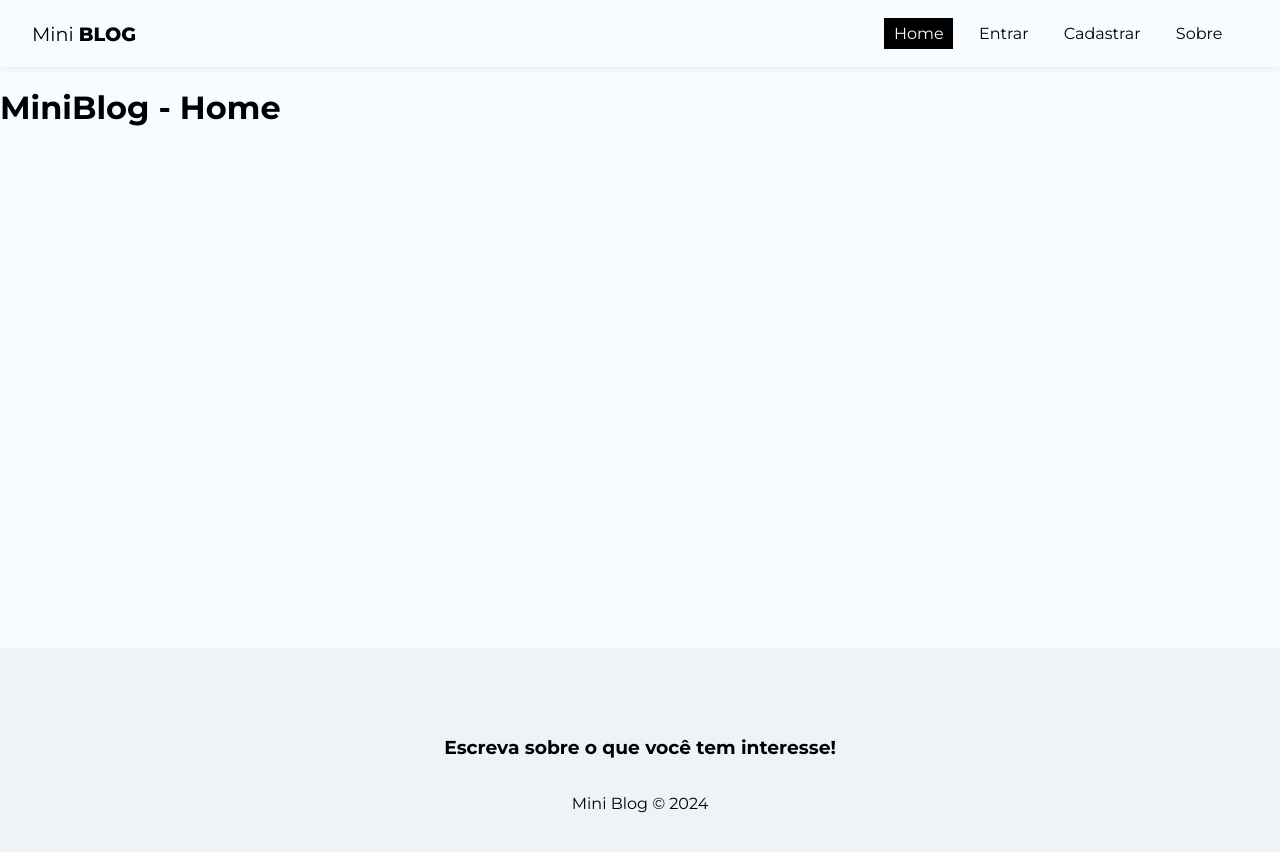
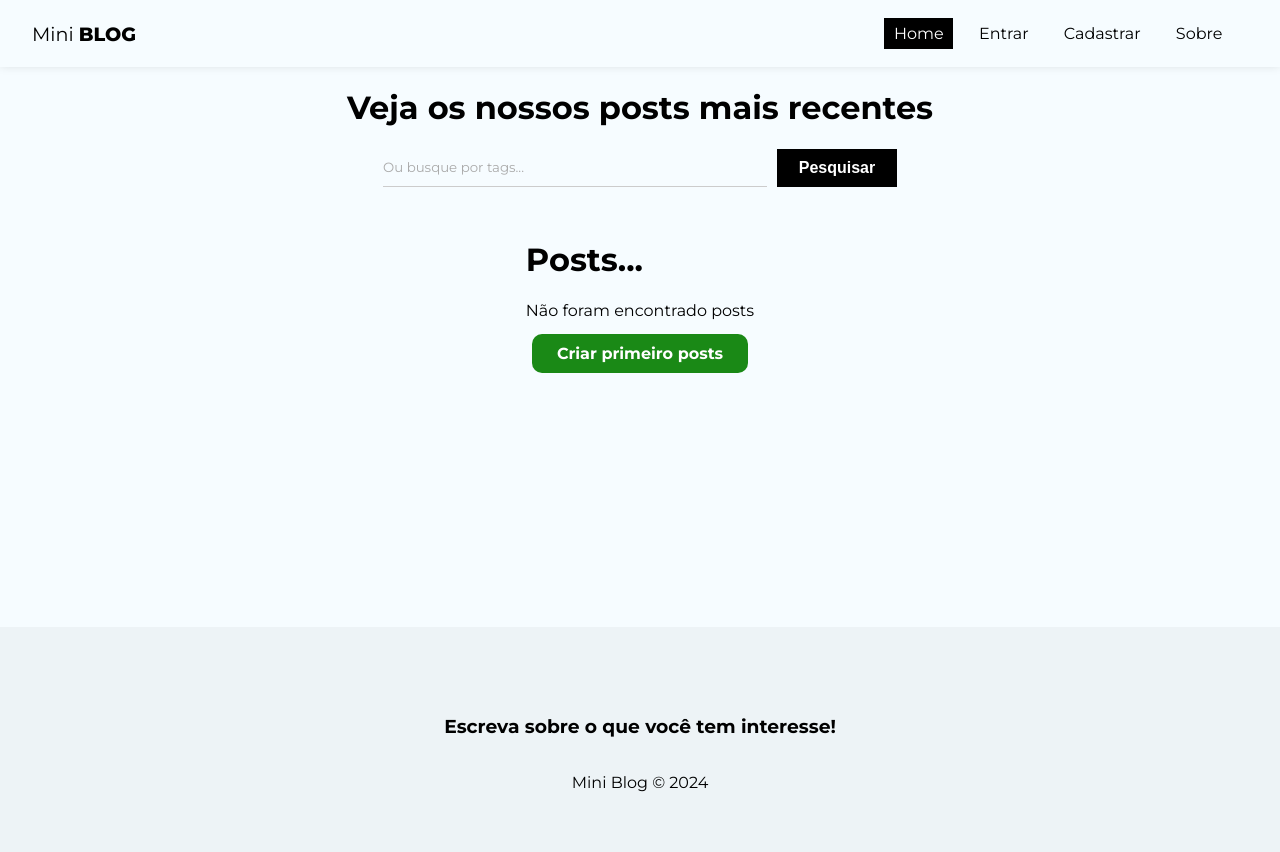
Before and after one commit to wkauan/miniBlog, a React (Vite) app: page / in a window 1280 px wide. Shown: the top 852 px of the page. Built offline with nearby package versions, Linux system fonts and the light colour scheme; no server answers.

Commit message:
feat: Iniciando page home

```diff
--- a/src/pages/home/home.module.css
+++ b/src/pages/home/home.module.css
@@ -0,0 +1,31 @@
+.home {
+  display: flex;
+  flex-direction: column;
+  align-items: center;
+  justify-content: center;
+}
+
+.search_form {
+  max-width: 100%;
+  width: 60%;
+  display: flex;
+  justify-content: center;
+  margin-bottom: 2em;
+}
+
+.search_form input {
+  margin-right: 10px;
+  width: 50%;
+}
+
+.noposts {
+  text-align: center;
+}
+
+.noposts p {
+  margin-bottom: 1.5em;
+}
+
+.noposts a {
+  padding: 10px 25px;
+}
--- a/src/pages/home/index.jsx
+++ b/src/pages/home/index.jsx
@@ -1,10 +1,40 @@
-// CSS
+import { Link } from "react-router-dom";
 import styles from "./home.module.css";
 
+import { useState } from "react";
+
 export const Home = () => {
+  const [query, setQuery] = useState("");
+  const [posts] = useState([]);
+
+  const handleSubmit = (e) => {
+    e.preventDefault();
+  };
+
   return (
-    <div>
-      <h1>MiniBlog - Home</h1>
+    <div className={styles.home}>
+      <h1>Veja os nossos posts mais recentes</h1>
+
+      <form className={styles.search_form} onSubmit={handleSubmit}>
+        <input
+          type="text"
+          placeholder="Ou busque por tags..."
+          onChange={(e) => setQuery(e.target.value)}
+        />
+        <button className="btn btn-dark">Pesquisar</button>
+      </form>
+
+      <div>
+        <h1>Posts...</h1>
+        {posts && posts.length === 0 && (
+          <div className={styles.noposts}>
+            <p>Não foram encontrado posts</p>
+            <Link to="/posts/create" className="btn">
+              Criar primeiro posts
+            </Link>
+          </div>
+        )}
+      </div>
     </div>
   );
 };
```
